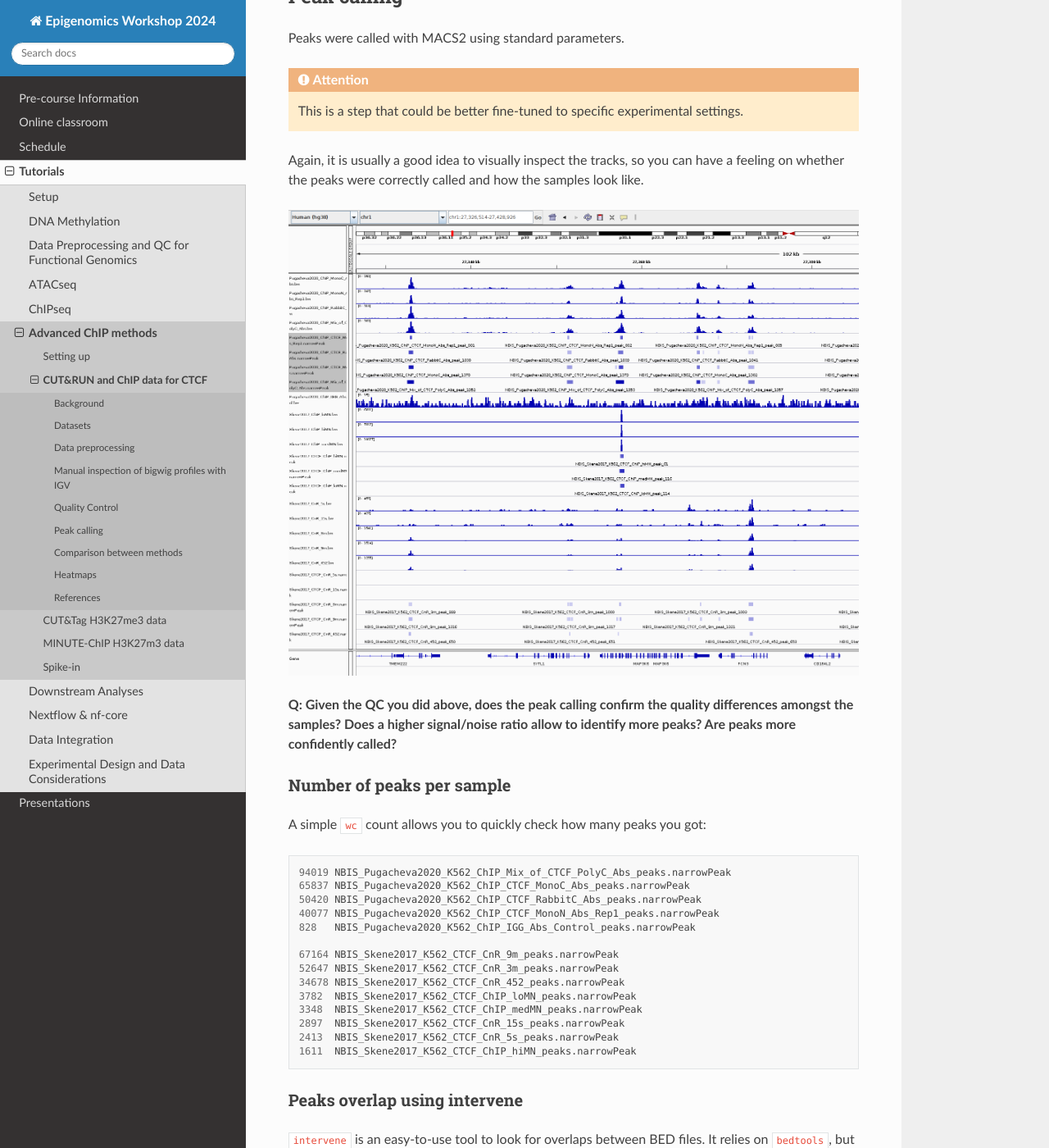
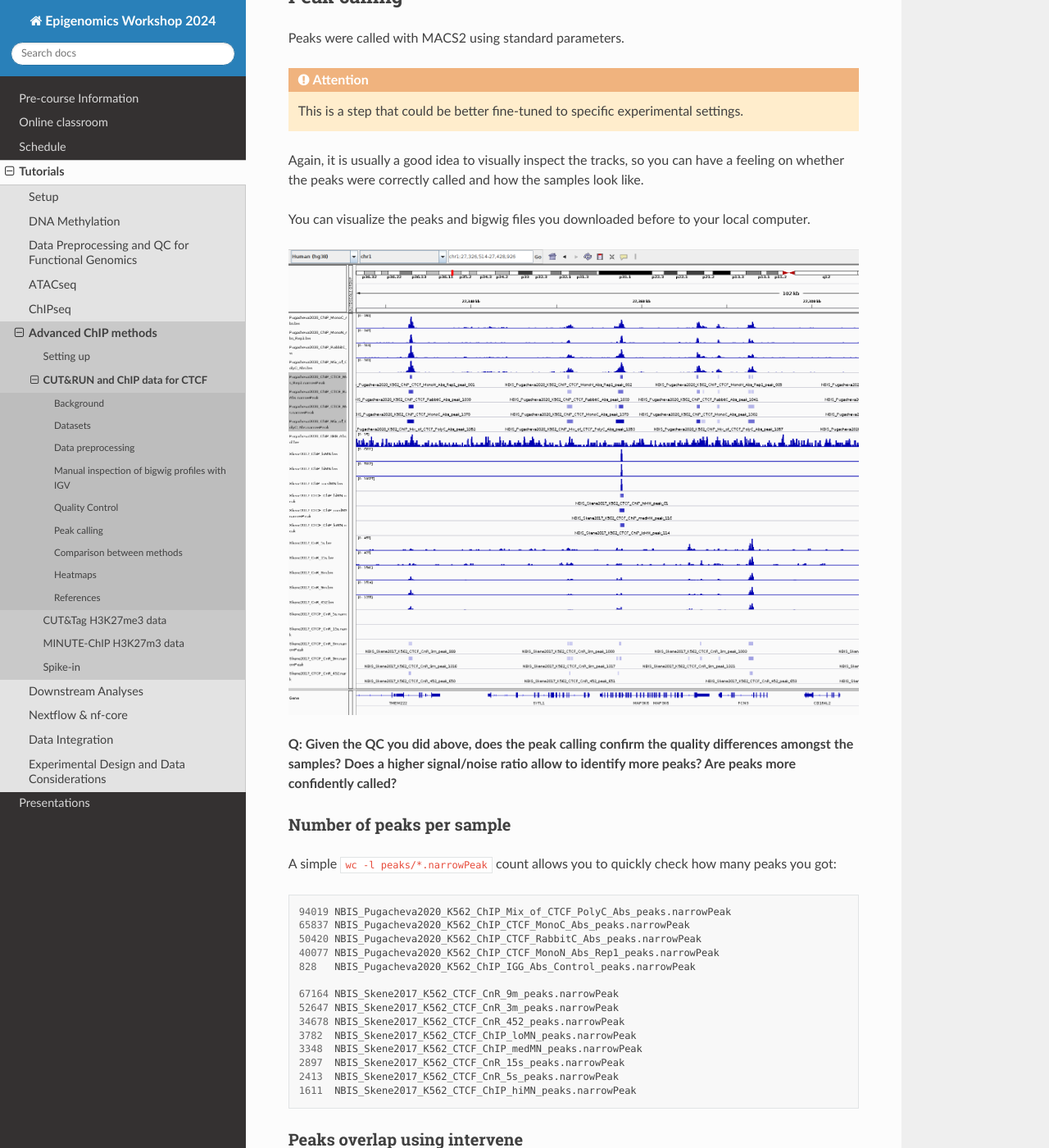
Before and after one commit to NBISweden/workshop-epigenomics-RTDs, a Sphinx documentation site: the page built from docs/content/tutorials/quantitativeChip/cut-and-run-data.rst, in a window 1280 px wide and 1400 px high, scrolled down 10638 px. Shown: the whole window at 82% size. Built offline with Sphinx 7.4.7 and the Read the Docs theme 2.0.0, drawn with Linux system fonts in a browser that asks for light colours.

Commit message:
Peak visualization clarified

```diff
--- a/docs/content/tutorials/quantitativeChip/cut-and-run-data.rst
+++ b/docs/content/tutorials/quantitativeChip/cut-and-run-data.rst
@@ -383,6 +383,7 @@ Peaks were called with MACS2 using standard parameters.
 
 Again, it is usually a good idea to visually inspect the tracks, so you can have a feeling on whether the peaks were correctly called and how the samples look like.
 
+You can visualize the peaks and bigwig files you downloaded before to your local computer.
 
 .. image:: Figures/05_IGV_peaks.png
 	:target: Figures/05_IGV_peaks.png
@@ -393,7 +394,7 @@ Again, it is usually a good idea to visually inspect the tracks, so you can have
 Number of peaks per sample
 --------------------------
 
-A simple ``wc`` count allows you to quickly check how many peaks you got:
+A simple ``wc -l peaks/*.narrowPeak`` count allows you to quickly check how many peaks you got:
 
 .. code-block:: bash
 
```
